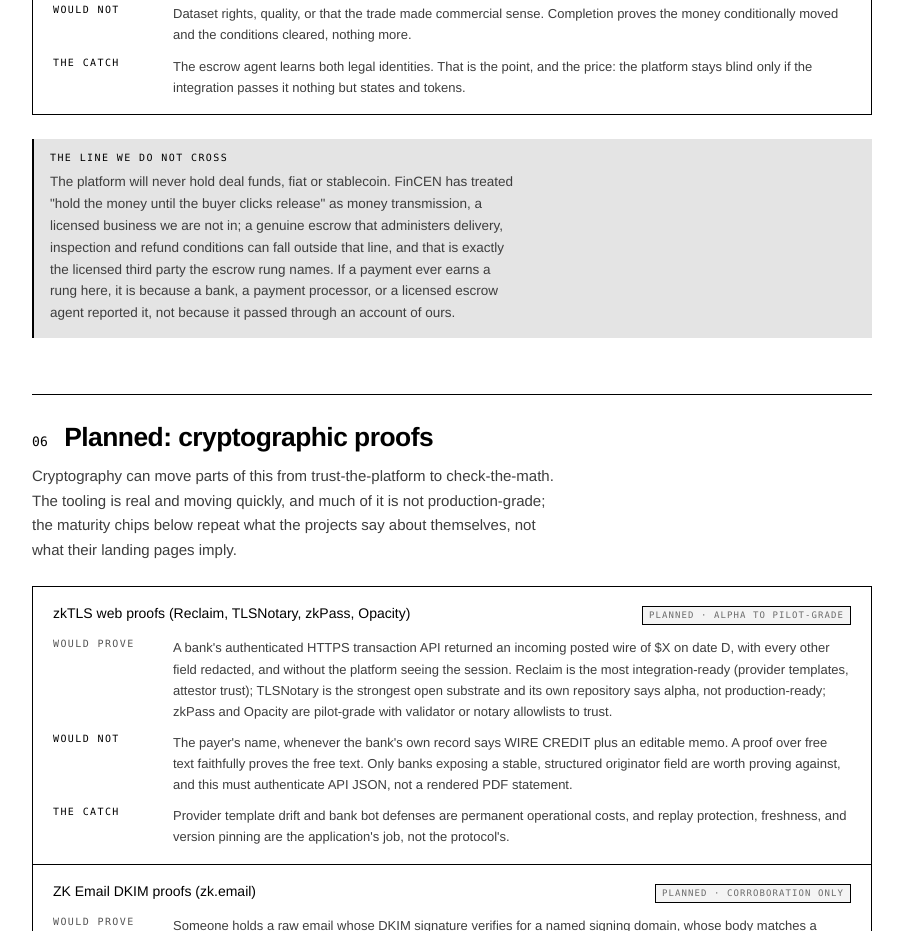
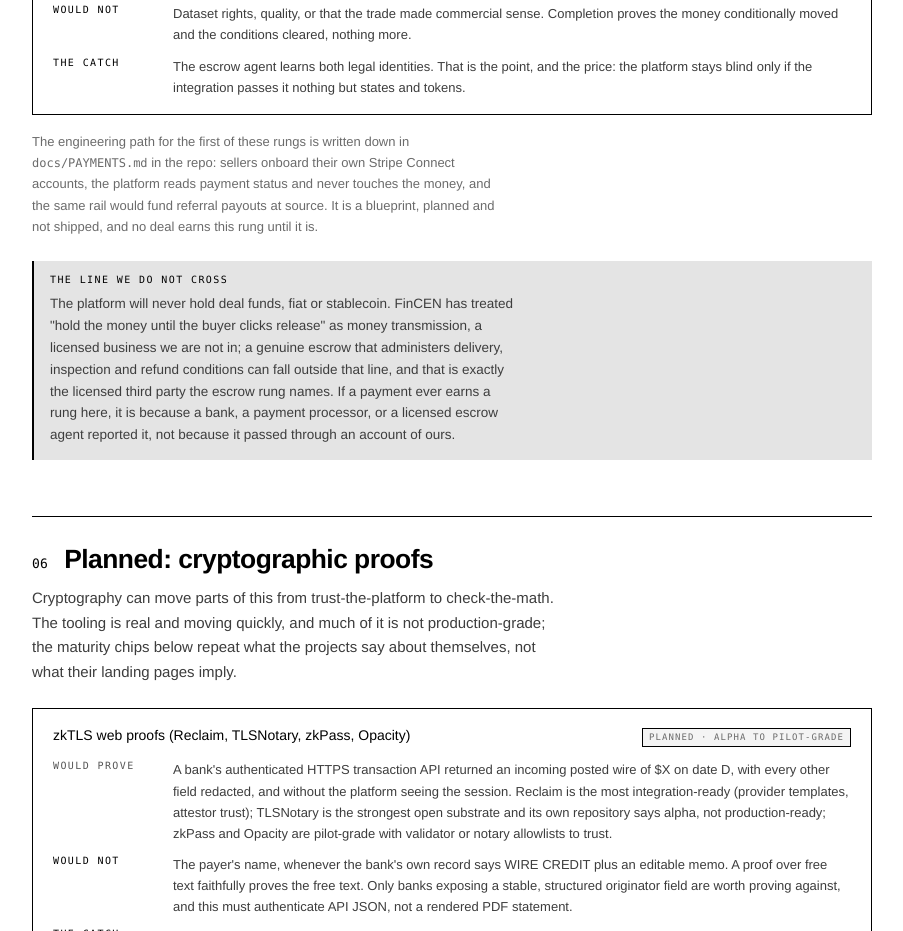
Before and after one commit to nathanjzhao/databoard, a Next.js app: page /transparency/verification in a window 1280 px wide. Shown: the part 5260-6191 px from the top of the page, without its empty margins (188-1091 px from the left). Built offline with nearby package versions, Linux system fonts and the light colour scheme; no server answers.

Commit message:
payments blueprint: stripe connect path behind the custody line, referral fees at source

```diff
--- a/app/transparency/verification/page.tsx
+++ b/app/transparency/verification/page.tsx
@@ -306,6 +306,15 @@ export default function VerificationPage() {
         >
           <MechanismList items={PAYMENT_MECHANISMS} />
 
+          <p className="mt-4 max-w-[64ch] text-[0.8125rem] leading-relaxed text-ink-faint">
+            The engineering path for the first of these rungs is written down
+            in <span className="font-mono text-[0.75rem]">docs/PAYMENTS.md</span>{" "}
+            in the repo: sellers onboard their own Stripe Connect accounts, the
+            platform reads payment status and never touches the money, and the
+            same rail would fund referral payouts at source. It is a blueprint,
+            planned and not shipped, and no deal earns this rung until it is.
+          </p>
+
           <div className="mt-6 border-l-2 border-red bg-red-wash px-4 py-3.5">
             <div className="bt-label text-red">The line we do not cross</div>
             <p className="mt-2 max-w-[62ch] text-[0.8438rem] leading-relaxed text-ink-dim">
```
Also changed, not shown: 1 other file (tests, documents, lock files or other folders).
